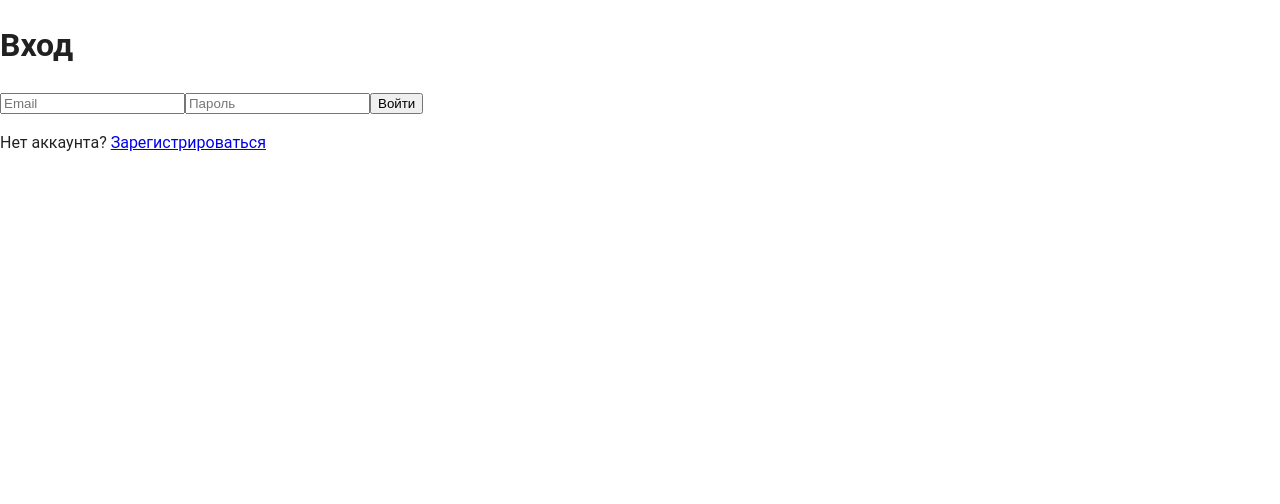
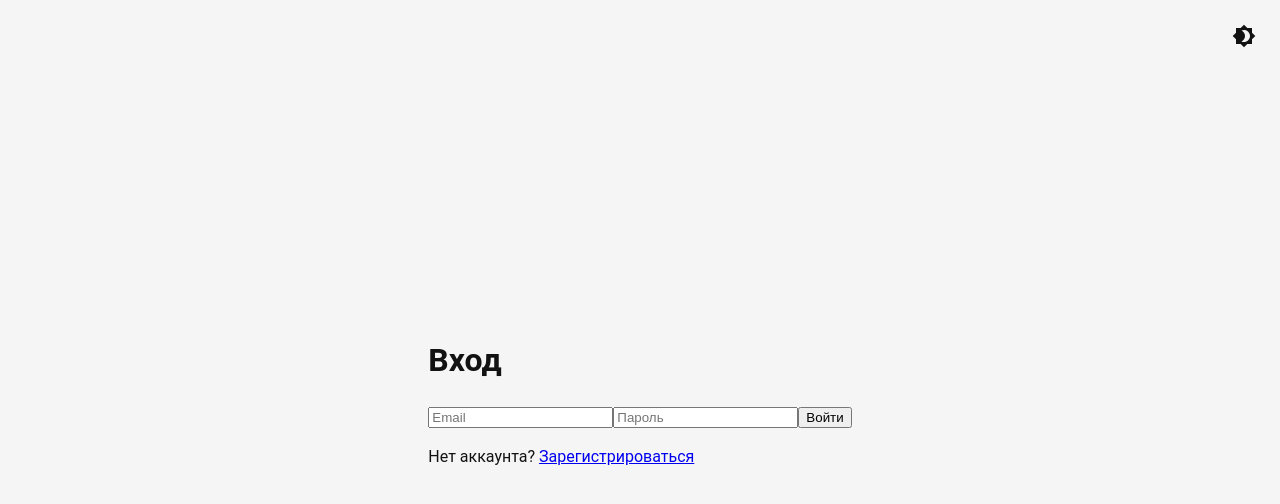
Before and after one commit to KseniyaAnd/kanban-frontend, a React (Vite) app: page /auth/login in a window 1280 px wide. Shown: the top 504 px of the page. Built offline with nearby package versions, Linux system fonts and the light colour scheme.

Commit message:
feat: update theming

```diff
--- a/src/App.tsx
+++ b/src/App.tsx
@@ -1,8 +1,6 @@
 import { RouterProvider } from 'react-router-dom'
 import { QueryClient, QueryClientProvider } from '@tanstack/react-query'
-import { ThemeProvider } from '@mui/material/styles'
-import CssBaseline from '@mui/material/CssBaseline'
-import theme from './theme'
+import { ColorModeProvider } from './context/ThemeContext'
 import { router } from './router'
 
 const queryClient = new QueryClient()
@@ -10,10 +8,9 @@ const queryClient = new QueryClient()
 export default function App() {
   return (
     <QueryClientProvider client={queryClient}>
-      <ThemeProvider theme={theme}>
-        <CssBaseline />
+      <ColorModeProvider>
         <RouterProvider router={router} />
-      </ThemeProvider>
+      </ColorModeProvider>
     </QueryClientProvider>
   )
 }
--- /dev/null
+++ b/src/context/ThemeContext.tsx
@@ -0,0 +1,50 @@
+import { createContext, useContext, useState, useMemo } from 'react'
+import type { ReactNode } from 'react'
+import { ThemeProvider } from '@mui/material/styles'
+import CssBaseline from '@mui/material/CssBaseline'
+import { lightTheme, darkTheme } from '../theme'
+
+interface ColorModeContextType {
+  toggleColorMode: () => void
+}
+
+const ColorModeContext = createContext<ColorModeContextType>({
+  toggleColorMode: () => {},
+})
+
+interface ColorModeProviderProps {
+  children: ReactNode
+}
+
+export function ColorModeProvider({ children }: ColorModeProviderProps) {
+  const [mode, setMode] = useState<'light' | 'dark'>(() => {
+    const savedMode = localStorage.getItem('themeMode')
+    return savedMode === 'dark' ? 'dark' : 'light'
+  })
+
+  const colorMode = useMemo(
+    () => ({
+      toggleColorMode: () => {
+        setMode((prevMode) => {
+          const nextMode = prevMode === 'light' ? 'dark' : 'light'
+          localStorage.setItem('themeMode', nextMode)
+          return nextMode
+        })
+      },
+    }),
+    [],
+  )
+
+  const theme = useMemo(() => (mode === 'light' ? lightTheme : darkTheme), [mode])
+
+  return (
+    <ColorModeContext.Provider value={colorMode}>
+      <ThemeProvider theme={theme}>
+        <CssBaseline />
+        {children}
+      </ThemeProvider>
+    </ColorModeContext.Provider>
+  )
+}
+
+export const useColorMode = () => useContext(ColorModeContext)
--- a/src/layout.tsx
+++ /dev/null
@@ -1,11 +0,0 @@
-import { Outlet } from 'react-router-dom'
-
-export function Layout() {
-  return (
-    <div>
-      <main>
-        <Outlet />
-      </main>
-    </div>
-  )
-}
--- /dev/null
+++ b/src/pages/layouts/AuthLayout.tsx
@@ -0,0 +1,32 @@
+import { Outlet } from 'react-router-dom'
+import { Box, IconButton, useTheme } from '@mui/material'
+import Brightness4Icon from '@mui/icons-material/Brightness4'
+import Brightness7Icon from '@mui/icons-material/Brightness7'
+import { useColorMode } from '../../context/ThemeContext'
+
+export function AuthLayout() {
+  const theme = useTheme()
+  const colorMode = useColorMode()
+
+  return (
+    <Box
+      sx={{
+        display: 'flex',
+        flexDirection: 'column',
+        minHeight: '100vh',
+        justifyContent: 'center',
+        alignItems: 'center',
+        position: 'relative',
+        backgroundColor: 'background.default',
+      }}
+    >
+      <Box sx={{ position: 'absolute', top: 16, right: 16 }}>
+        <IconButton onClick={colorMode.toggleColorMode} color="inherit">
+          {theme.palette.mode === 'dark' ? <Brightness7Icon /> : <Brightness4Icon />}
+        </IconButton>
+      </Box>
+
+      <Outlet />
+    </Box>
+  )
+}
--- /dev/null
+++ b/src/pages/layouts/Layout.tsx
@@ -0,0 +1,24 @@
+import { Outlet } from 'react-router-dom'
+import { Box, IconButton, useTheme } from '@mui/material'
+import Brightness4Icon from '@mui/icons-material/Brightness4'
+import Brightness7Icon from '@mui/icons-material/Brightness7'
+import { useColorMode } from '../../context/ThemeContext'
+
+export function Layout() {
+  const theme = useTheme()
+  const colorMode = useColorMode()
+
+  return (
+    <Box sx={{ display: 'flex', flexDirection: 'column', minHeight: '100vh' }}>
+      <Box component="header" sx={{ display: 'flex', justifyContent: 'flex-end', p: 2 }}>
+        <IconButton onClick={colorMode.toggleColorMode} color="inherit">
+          {theme.palette.mode === 'dark' ? <Brightness7Icon /> : <Brightness4Icon />}
+        </IconButton>
+      </Box>
+
+      <Box component="main" sx={{ flexGrow: 1, p: 3 }}>
+        <Outlet />
+      </Box>
+    </Box>
+  )
+}
--- a/src/theme.ts
+++ b/src/theme.ts
@@ -1,7 +1,18 @@
 import { createTheme } from '@mui/material/styles'
 
-const theme = createTheme({
+const commonSettings = {
+  typography: {
+    fontFamily: 'Roboto, Arial, sans-serif',
+    h1: {
+      fontSize: '2.5rem',
+      fontWeight: 700,
+    },
+  },
+}
+
+export const lightTheme = createTheme({
   palette: {
+    mode: 'light',
     primary: {
       main: '#1976d2',
       light: '#42a5f5',
@@ -10,14 +21,35 @@ const theme = createTheme({
     secondary: {
       main: '#9c27b0',
     },
-  },
-  typography: {
-    fontFamily: 'Roboto, Arial, sans-serif',
-    h1: {
-      fontSize: '2.5rem',
-      fontWeight: 700,
+    background: {
+      default: '#f5f5f5',
+      paper: '#ffffff',
+    },
+    text: {
+      primary: '#121212',
     },
   },
+  ...commonSettings,
 })
 
-export default theme
+export const darkTheme = createTheme({
+  palette: {
+    mode: 'dark',
+    primary: {
+      main: '#90caf9',
+      light: '#e3f2fd',
+      dark: '#42a5f5',
+    },
+    secondary: {
+      main: '#ce93d8',
+    },
+    background: {
+      default: '#121212',
+      paper: '#1e1e1e',
+    },
+    text: {
+      primary: '#ffffff',
+    },
+  },
+  ...commonSettings,
+})
```
Also changed, not shown: src/router.tsx (+10 -3 lines).
